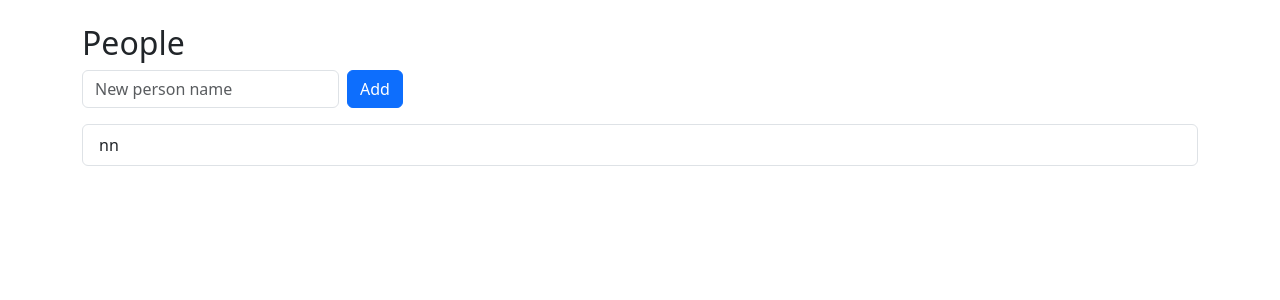
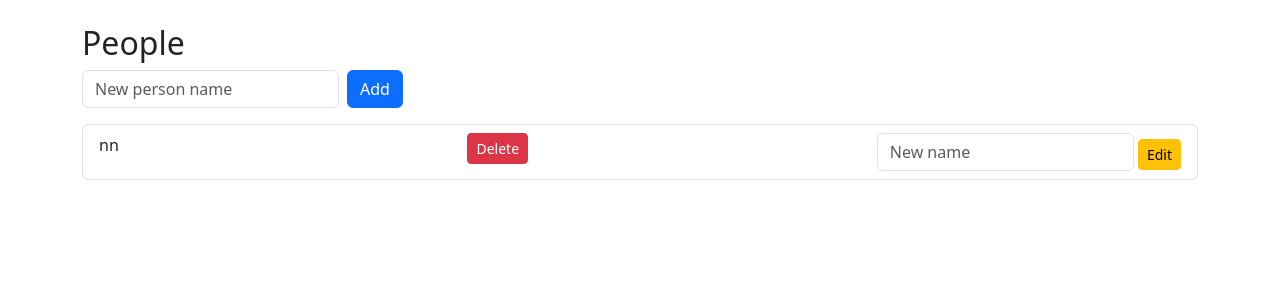
Before and after one commit to TarunB-Git/travelapp, a Flask app: page /people in a window 1280 px wide. Shown: the part 64-364 px from the top of the page. Run offline with Flask 3, Linux system fonts and the light colour scheme; a user stored in the database is signed in.

Commit message:
Update people.html

```diff
--- a/app/templates/people.html
+++ b/app/templates/people.html
@@ -11,7 +11,20 @@
 </form>
 <ul class="list-group">
   {% for p in people %}
-    <li class="list-group-item">{{ p.name }}</li>
+    <li class="list-group-item d-flex justify-content-between">
+      <span>{{ p.name }}</span>
+      {% if session.admin %}
+        <form method="post" class="d-inline">
+          <input type="hidden" name="delete_id" value="{{ p.id }}">
+          <button class="btn btn-sm btn-danger">Delete</button>
+        </form>
+        <form method="post" class="d-inline">
+          <input type="hidden" name="edit_id" value="{{ p.id }}">
+          <input name="new_name" placeholder="New name" class="form-control d-inline w-auto">
+          <button class="btn btn-sm btn-warning">Edit</button>
+        </form>
+      {% endif %}
+    </li>
   {% endfor %}
 </ul>
 {% endblock %}
```
